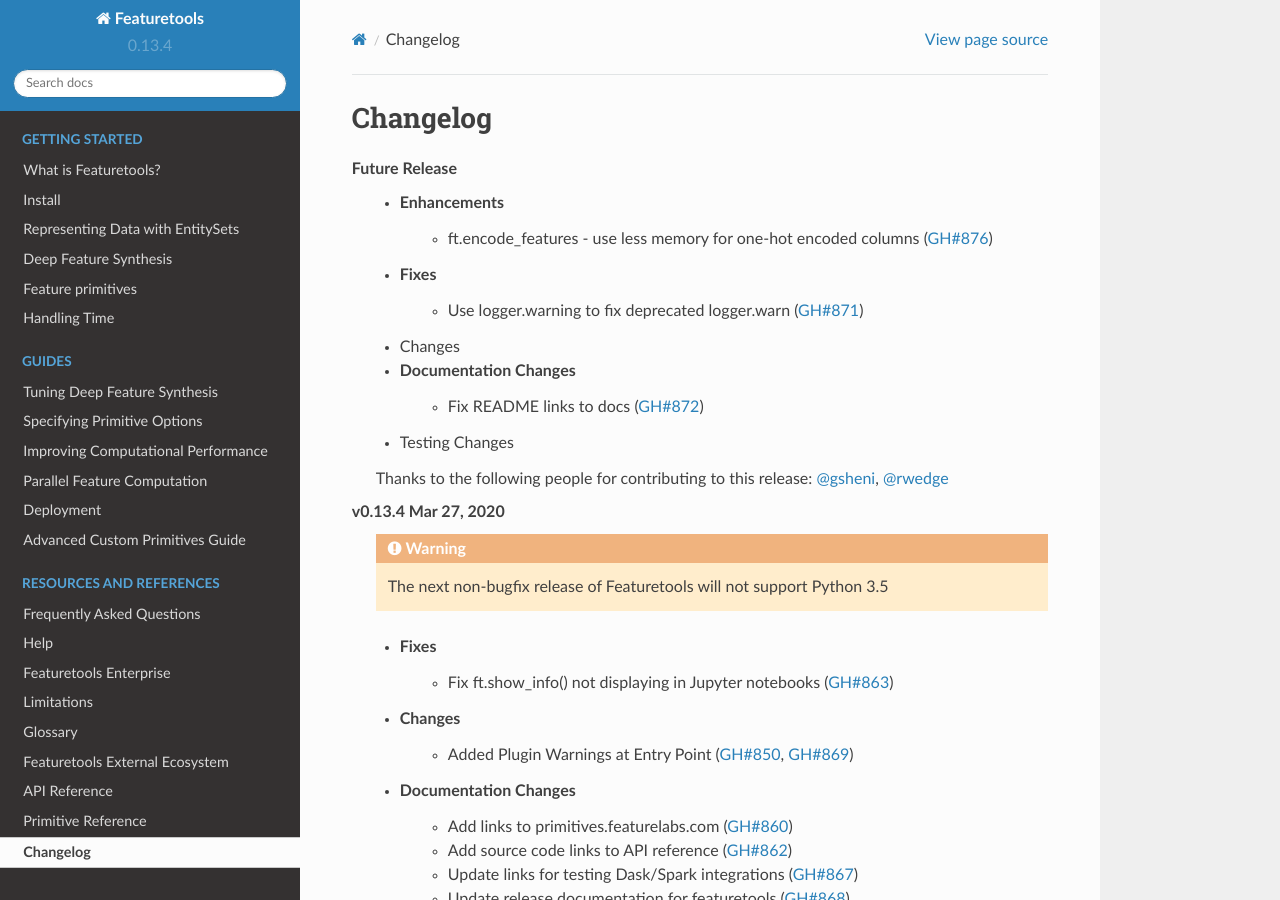
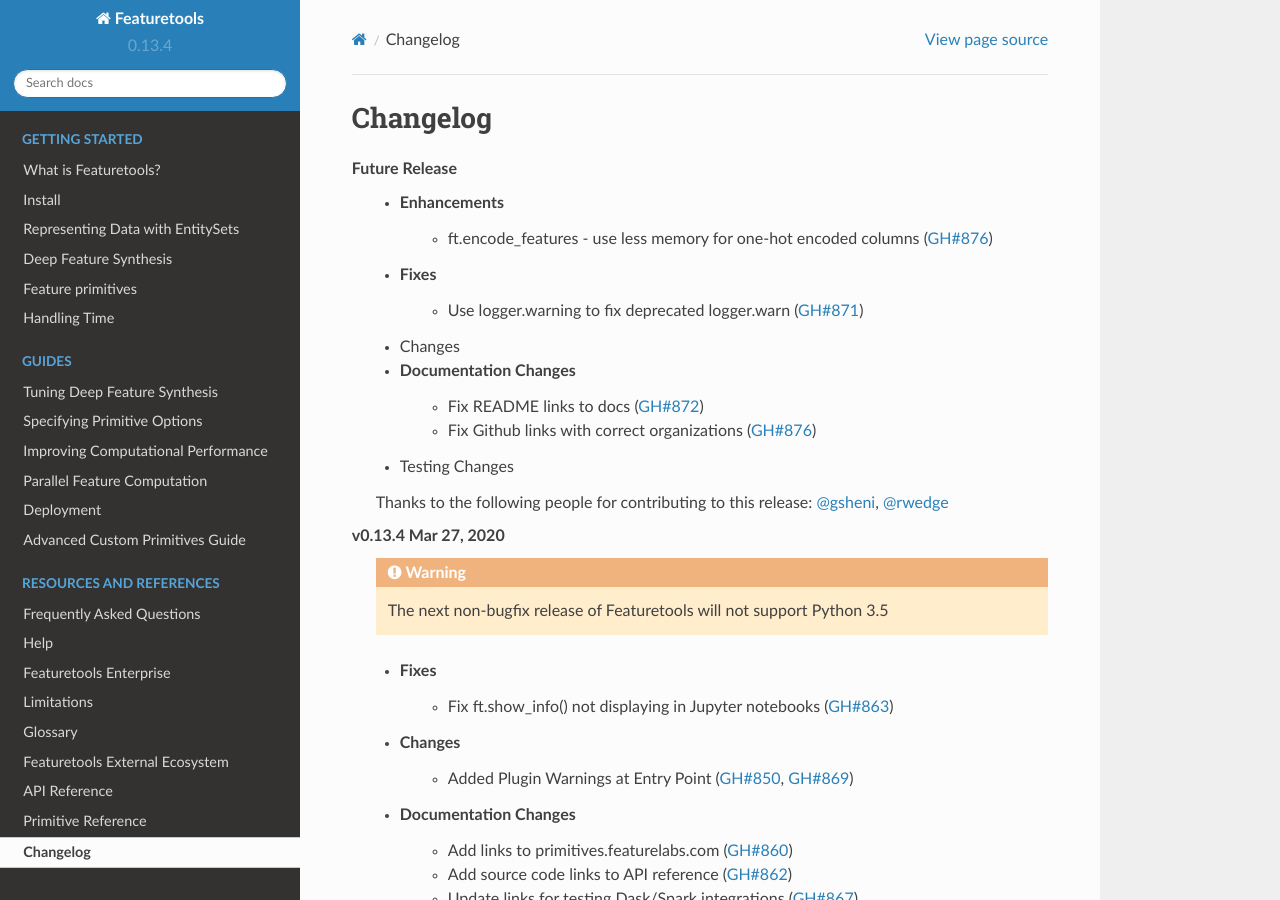
Before and after one commit to alteryx/featuretools, a Sphinx documentation site: the page built from docs/source/changelog.rst, in a window 1280 px wide and 900 px high. Built offline with Sphinx 7.4.7 and the Read the Docs theme 2.0.0, drawn with Linux system fonts in a browser that asks for light colours; pages that are not in the unit, such as notebooks, are missing from menus.

Commit message:
updated changelog

```diff
--- a/docs/source/changelog.rst
+++ b/docs/source/changelog.rst
@@ -10,6 +10,7 @@
     * Changes
     * Documentation Changes
         * Fix README links to docs (:pr:`872`)
+        * Fix Github links with correct organizations (:pr:`876`)
     * Testing Changes
 
     Thanks to the following people for contributing to this release:
```
